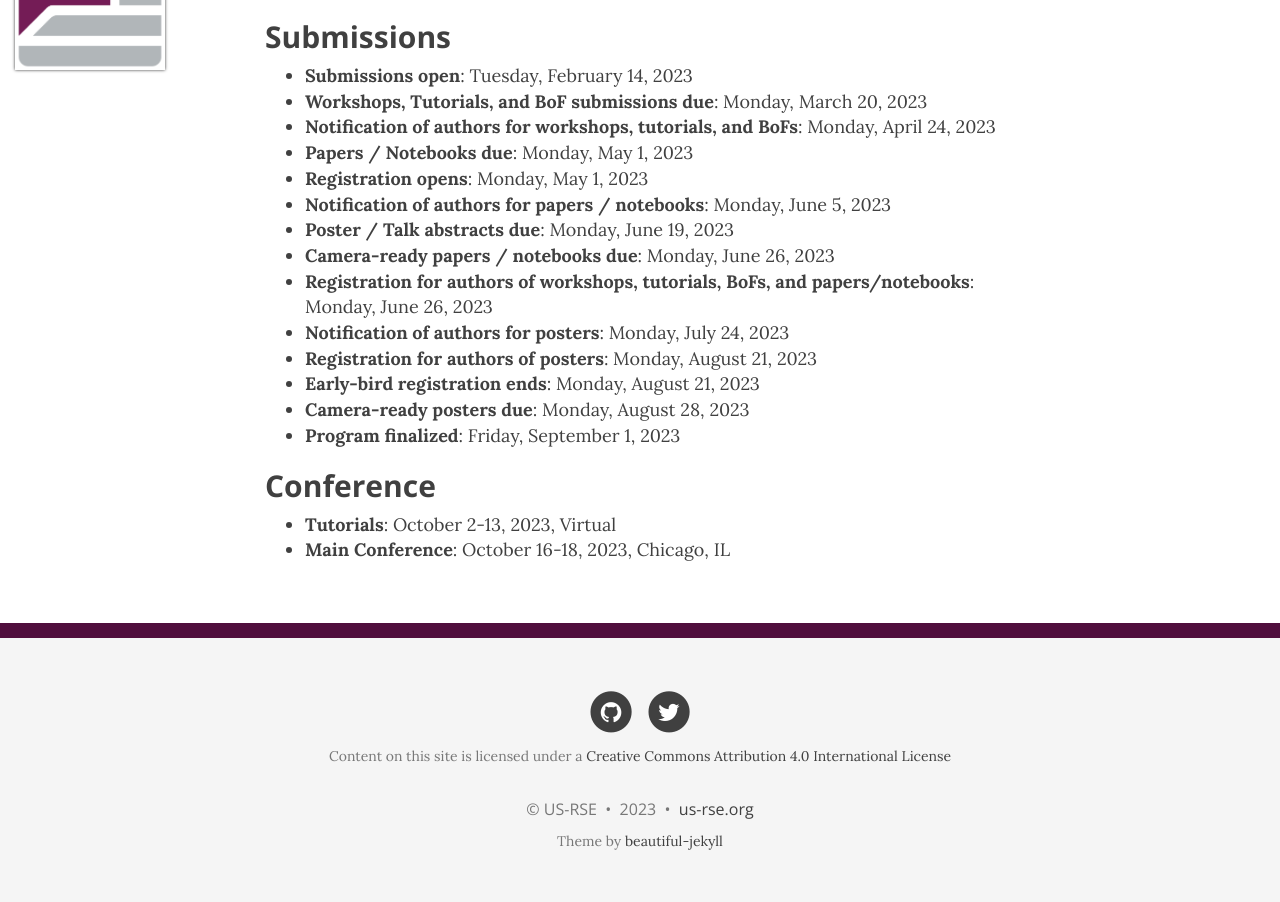
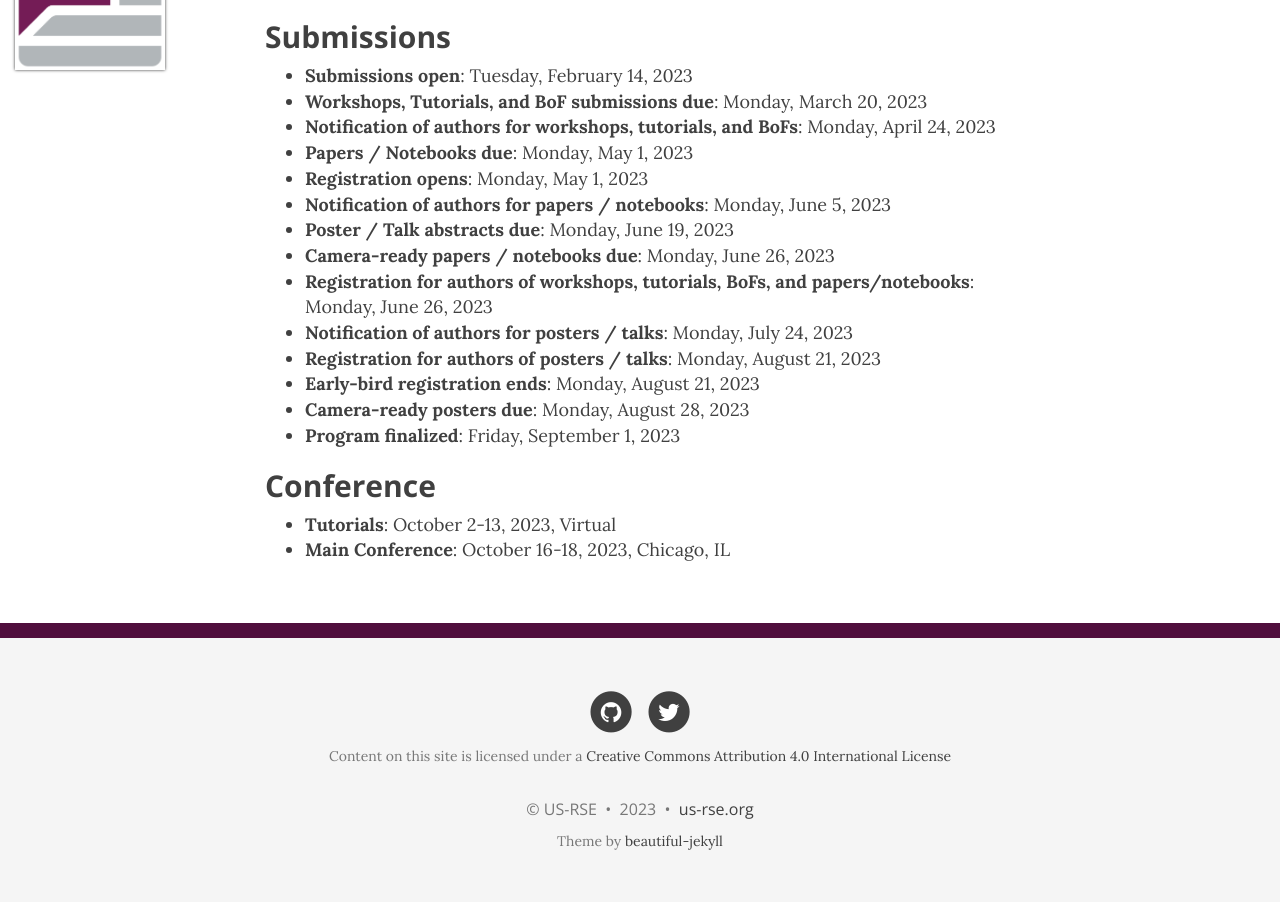
Before and after one commit to USRSE/usrse23, a Jekyll site: the page built from pages/dates.md, in a window 1280 px wide and 1102 px high. Shown: the part 100-1002 px from the top of the window. Built offline with Jekyll 4.4.1, drawn with Linux system fonts in a browser that asks for light colours; nearby versions of some CDN libraries; grey boxes are pictures that could not be loaded.

```diff
--- a/pages/dates.md
+++ b/pages/dates.md
@@ -17,8 +17,8 @@
 - **Poster / Talk abstracts due**: Monday, June 19, 2023
 - **Camera-ready papers / notebooks due**: Monday, June 26, 2023
 - **Registration for authors of workshops, tutorials, BoFs, and papers/notebooks**: Monday, June 26, 2023
-- **Notification of authors for posters**: Monday, July 24, 2023
-- **Registration for authors of posters**: Monday, August 21, 2023
+- **Notification of authors for posters / talks**: Monday, July 24, 2023
+- **Registration for authors of posters / talks**: Monday, August 21, 2023
 - **Early-bird registration ends**: Monday, August 21, 2023
 - **Camera-ready posters due**: Monday, August 28, 2023
 - **Program finalized**: Friday, September 1, 2023
```
